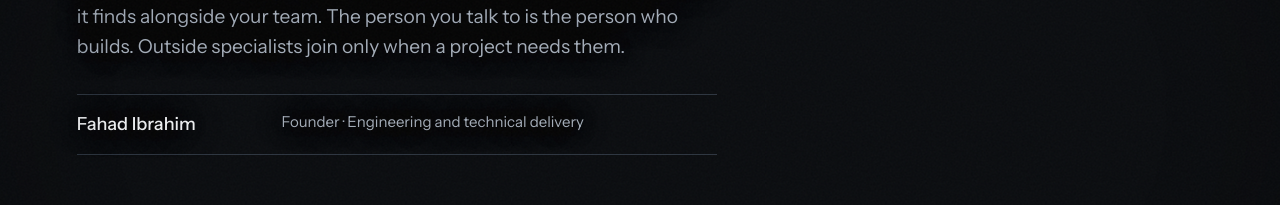
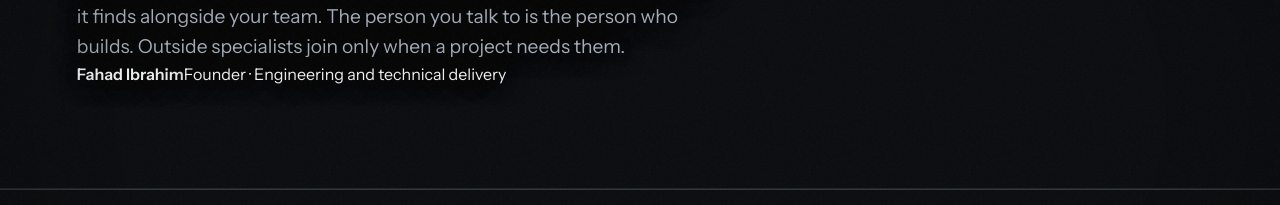
Before and after one commit to FahadIbrahim93/hopetheorylabs-site, a Next.js app: page /about in a window 1280 px wide. Shown: the part 291-496 px from the top of the page. Built offline with nearby package versions, Linux system fonts and the light colour scheme; no server answers.

Commit message:
chore(#43): port verified change app/globals.css onto main

```diff
--- a/app/globals.css
+++ b/app/globals.css
@@ -614,10 +614,6 @@ html[data-experience="webgl"] .hero-fallback { opacity:0; }
 .services-detail-grid dt { color:#8b95a3; font:400 11px var(--font-mono),monospace; letter-spacing:.14em; text-transform:uppercase; }
 .services-detail-grid dd { margin:8px 0 0; color:#a3acb8; font-size:15px; line-height:1.6; }
 .services-detail-grid ul { margin:0; padding-left:18px; }
-.about-founder { list-style:none; margin:32px 0 0; padding:0; max-width:640px; border-top:1px solid var(--color-line); }
-.about-founder li { display:grid; grid-template-columns:minmax(140px,.6fr) minmax(0,1.4fr); gap:18px; padding:16px 0; border-bottom:1px solid var(--color-line); }
-.about-founder b { color:#eef0f2; font-weight:500; font-size:18px; }
-.about-founder span { color:#a3acb8; font-size:15px; line-height:1.5; }
 .footer-nav { display:flex; flex-wrap:wrap; gap:4px 18px; }
 .footer-nav a { display:inline-flex; align-items:center; min-height:44px; color:#a3acb8; text-decoration:none; }
 .footer-nav a:hover, .footer-nav a:focus-visible { color:#eef0f2; }
@@ -685,7 +681,6 @@ html[data-experience="webgl"] .hero-fallback { opacity:0; }
   .services-pillar { grid-template-columns:30px minmax(0,1fr); gap:6px 14px; }
   .services-pillar > span:last-child { grid-column:2; }
   .services-page { padding-top:120px; }
-  .about-founder li { grid-template-columns:1fr; gap:4px; }
   .work-section { justify-content:flex-start; gap:38px; }
   .phone-mockup { margin:0 auto; }
   .contact-links { align-items:flex-start; flex-direction:column; gap:14px; }
```
